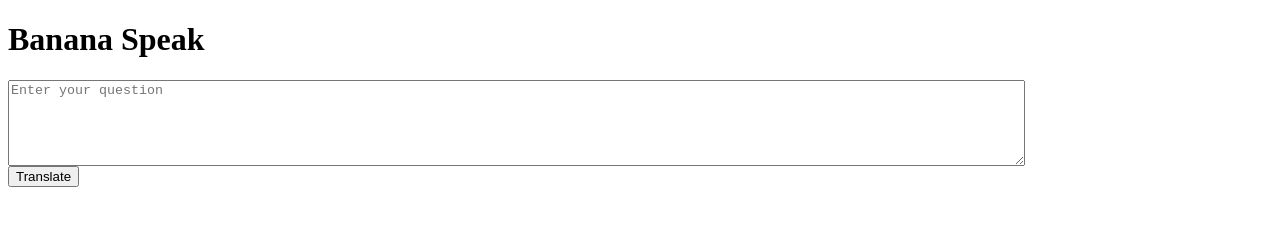
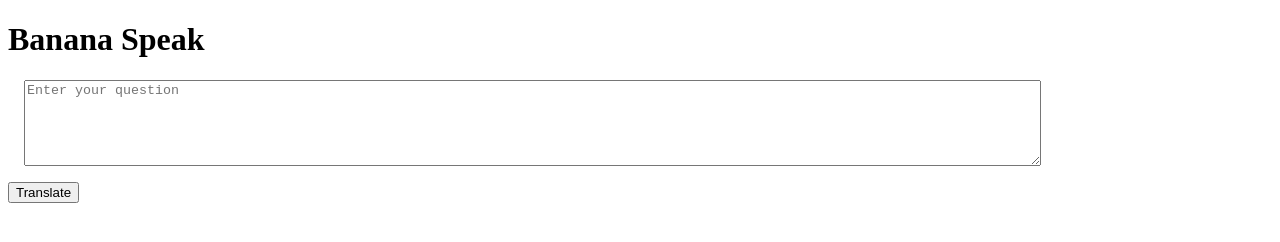
Before and after one commit to ajaykmrgarg/BananaTalk, a plain HTML site: page index.html in a window 1280 px wide. Drawn offline with Linux system fonts and the light colour scheme.

Commit message:
textarea

```diff
--- a/index.html
+++ b/index.html
@@ -12,14 +12,13 @@
             width: 80%;
             height: 10vh;
             display: block;
-            margin: 1rem
-            padding: 1rem
+            margin: 1rem;
         }
     </style>
 </head>
 <body>
     <h1>Banana Speak</h1>
-    <textarea placeholder="Enter your question"></textarea>
+    <textarea id=txt-input placeholder="Enter your question"></textarea>
 
     <button id="btn-translate">Translate</button>
 
```
